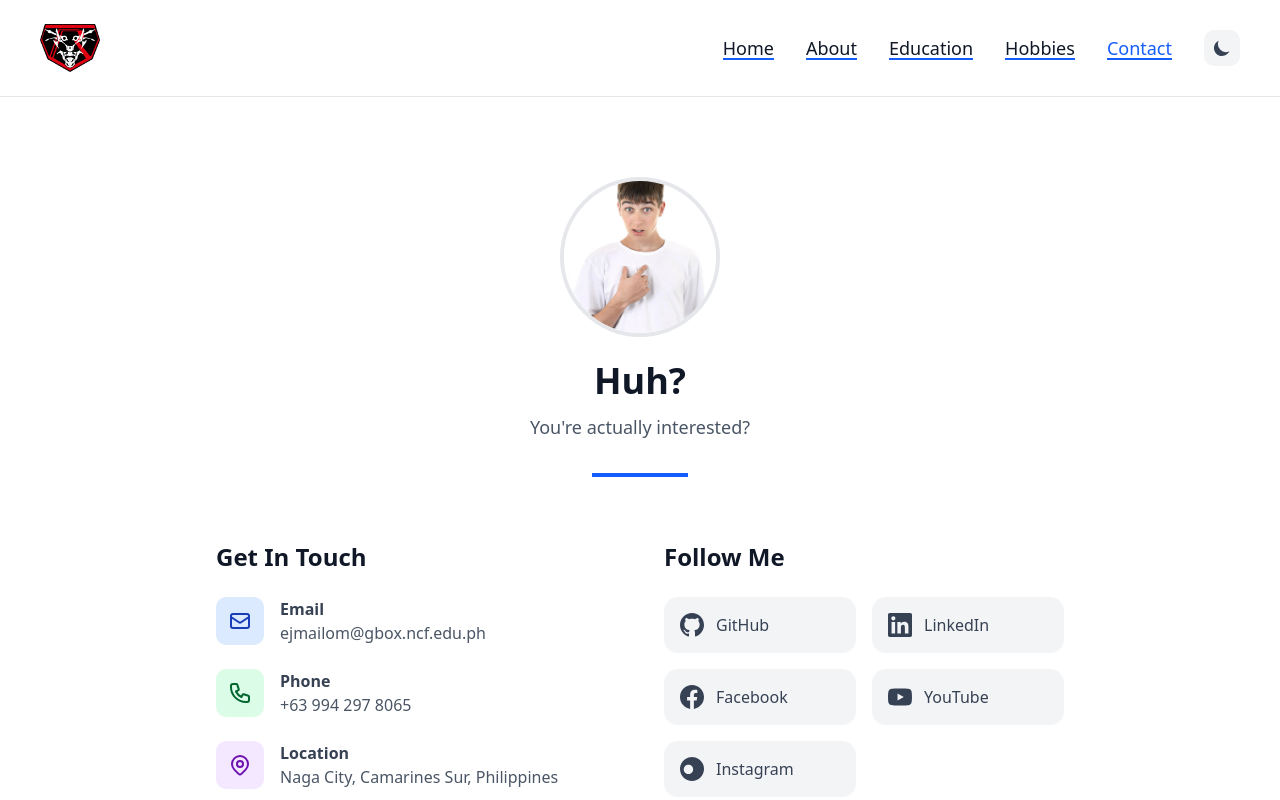
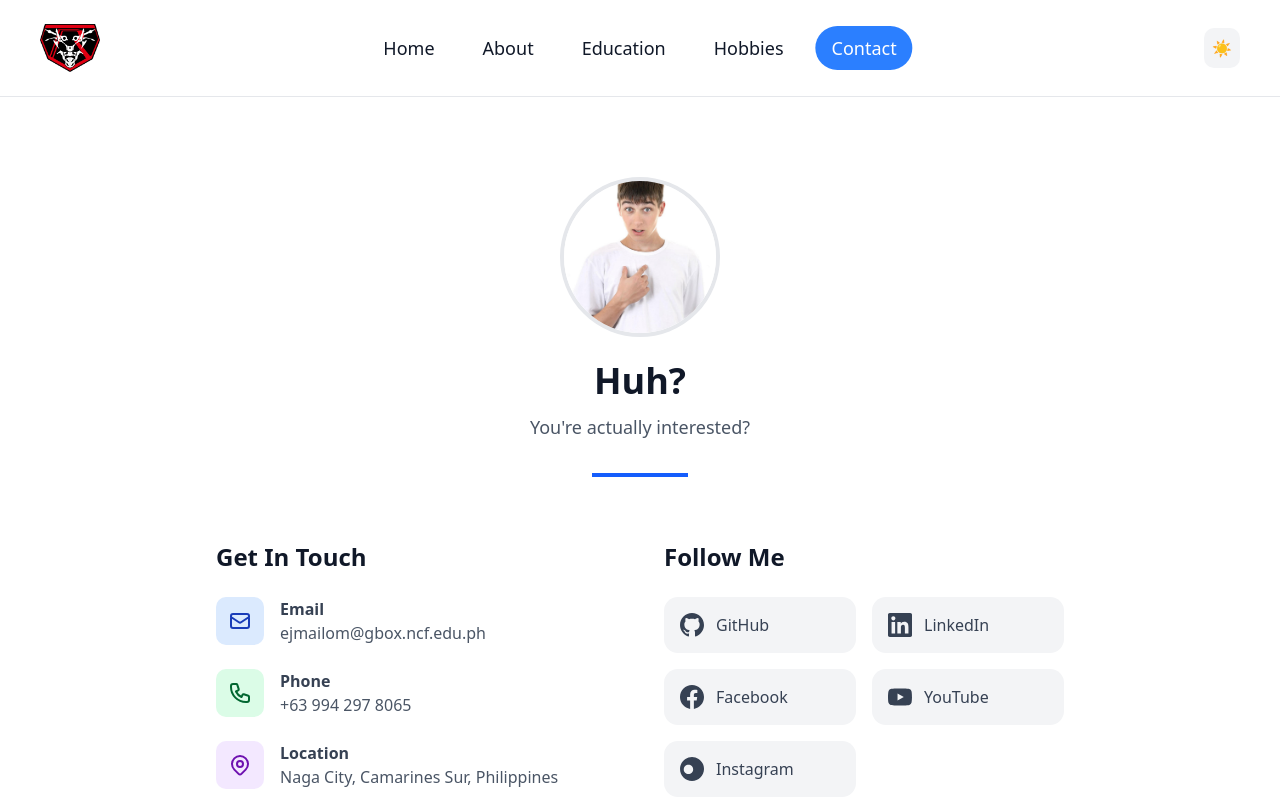
Before and after one commit to H2Broski/Because-tonight-would-be-the-night-that-I-will-PORTFOLIO, a Next.js app: page /contact in a window 1280 px wide. Shown: the top 800 px of the page. Built offline with nearby package versions, Linux system fonts and the light colour scheme.

Commit message:
Remove auth pages from portfolio

```diff
--- a/src/app/about/page.tsx
+++ b/src/app/about/page.tsx
@@ -49,34 +49,34 @@ export default function About() {
         </a>
 
         {/* Navigation Links - Centered */}
-        <div className="absolute left-1/2 transform -translate-x-1/2 flex items-center gap-8">
+        <div className="absolute left-1/2 transform -translate-x-1/2 flex items-center gap-4">
           <Link
             href="/home"
-            className="text-lg hover:text-blue-500 transition-colors duration-300"
+            className="text-lg px-4 py-2 rounded-full transition-all duration-300 hover:bg-blue-500 hover:text-white"
           >
             Home
           </Link>
           <Link
             href="/about"
-            className="text-lg font-semibold text-blue-500 transition-colors duration-300"
+            className="text-lg px-4 py-2 rounded-full bg-blue-500 text-white transition-all duration-300"
           >
             About
           </Link>
           <Link
             href="/education"
-            className="text-lg hover:text-blue-500 transition-colors duration-300"
+            className="text-lg px-4 py-2 rounded-full transition-all duration-300 hover:bg-blue-500 hover:text-white"
           >
             Education
           </Link>
           <Link
             href="/hobbies"
-            className="text-lg hover:text-blue-500 transition-colors duration-300"
+            className="text-lg px-4 py-2 rounded-full transition-all duration-300 hover:bg-blue-500 hover:text-white"
           >
             Hobbies
           </Link>
           <Link
             href="/contact"
-            className="text-lg hover:text-blue-500 transition-colors duration-300"
+            className="text-lg px-4 py-2 rounded-full transition-all duration-300 hover:bg-blue-500 hover:text-white"
           >
             Contact
           </Link>
--- a/src/app/contact/page.tsx
+++ b/src/app/contact/page.tsx
@@ -1,6 +1,7 @@
 "use client";
 
 import { useState, useEffect } from "react";
+import Link from "next/link";
 
 export default function Contact() {
   const [isLoaded, setIsLoaded] = useState(false);
@@ -87,71 +88,66 @@ export default function Contact() {
           isLoaded ? "opacity-100 translate-y-0" : "opacity-0 -translate-y-2"
         } ${isDarkMode ? "border-gray-700" : "border-gray-200"}`}
       >
+        {/* Logo - Links to Kamen Rider Wiki */}
         <a
           href="https://kamenrider.fandom.com/wiki/Kamen_Rider_Wiki"
           target="_blank"
           rel="noopener noreferrer"
-          className="transition-all duration-300 hover:scale-110"
+          className="flex items-center hover:scale-110 transition-transform duration-300 flex-shrink-0"
         >
-          <img src="logo.webp" alt="Kamen Rider Logo" className="h-12 w-auto" />
+          <img
+            src="/logo.webp"
+            alt="Shin Kamen Rider Logo"
+            className="h-12 w-auto"
+          />
         </a>
 
-        <div className="flex items-center gap-8">
-          <ul className="flex gap-8 text-lg">
-            {["Home", "About", "Education", "Hobbies", "Contact"].map(
-              (item, index) => (
-                <li key={item} style={{ transitionDelay: `${index * 100}ms` }}>
-                  <a
-                    href={item === "Home" ? "/" : `/${item.toLowerCase()}`}
-                    className={`relative group transition-colors duration-300 ${
-                      isDarkMode ? "hover:text-blue-400" : "hover:text-blue-600"
-                    } ${
-                      item === "Contact"
-                        ? isDarkMode
-                          ? "text-blue-400"
-                          : "text-blue-600"
-                        : ""
-                    }`}
+        {/* Navigation Links - Centered */}
+        <div className="absolute left-1/2 transform -translate-x-1/2 flex items-center gap-4">
+          <Link
+            href="/home"
+            className="text-lg px-4 py-2 rounded-full transition-all duration-300 hover:bg-blue-500 hover:text-white"
           >
-                    {item}
-                    <span
-                      className={`absolute left-0 bottom-0 w-full h-0.5 transition-all duration-300 ${
-                        isDarkMode ? "bg-blue-400" : "bg-blue-600"
-                      } ${
-                        item === "Contact" ? "w-full" : "w-0 group-hover:w-full"
-                      }`}
-                    ></span>
-                  </a>
-                </li>
-              )
-            )}
-          </ul>
+            Home
+          </Link>
+          <Link
+            href="/about"
+            className="text-lg px-4 py-2 rounded-full transition-all duration-300 hover:bg-blue-500 hover:text-white"
+          >
+            About
+          </Link>
+          <Link
+            href="/education"
+            className="text-lg px-4 py-2 rounded-full transition-all duration-300 hover:bg-blue-500 hover:text-white"
+          >
+            Education
+          </Link>
+          <Link
+            href="/hobbies"
+            className="text-lg px-4 py-2 rounded-full transition-all duration-300 hover:bg-blue-500 hover:text-white"
+          >
+            Hobbies
+          </Link>
+          <Link
+            href="/contact"
+            className="text-lg px-4 py-2 rounded-full bg-blue-500 text-white transition-all duration-300"
+          >
+            Contact
+          </Link>
+        </div>
 
-          {/* Theme Toggle Button */}
+        {/* Theme Toggle */}
         <button
           onClick={toggleTheme}
-            className={`p-2 rounded-lg transition-all duration-300 ${
+          className={`p-2 rounded-lg transition-all duration-300 flex-shrink-0 ${
             isDarkMode
               ? "bg-gray-800 hover:bg-gray-700 text-yellow-400"
               : "bg-gray-100 hover:bg-gray-200 text-gray-700"
           }`}
           aria-label="Toggle theme"
         >
-            {isDarkMode ? (
-              <svg className="w-5 h-5" fill="currentColor" viewBox="0 0 20 20">
-                <path
-                  fillRule="evenodd"
-                  d="M10 2a1 1 0 011 1v1a1 1 0 11-2 0V3a1 1 0 011-1zm4 8a4 4 0 11-8 0 4 4 0 018 0zm-.464 4.95l.707.707a1 1 0 001.414-1.414l-.707-.707a1 1 0 00-1.414 1.414zm2.12-10.607a1 1 0 010 1.414l-.706.707a1 1 0 11-1.414-1.414l.707-.707a1 1 0 011.414 0zM17 11a1 1 0 100-2h-1a1 1 0 100 2h1zm-7 4a1 1 0 011 1v1a1 1 0 11-2 0v-1a1 1 0 011-1zM5.05 6.464A1 1 0 106.465 5.05l-.708-.707a1 1 0 00-1.414 1.414l.707.707zm1.414 8.486l-.707.707a1 1 0 01-1.414-1.414l.707-.707a1 1 0 011.414 1.414zM4 11a1 1 0 100-2H3a1 1 0 000 2h1z"
-                  clipRule="evenodd"
-                />
-              </svg>
-            ) : (
-              <svg className="w-5 h-5" fill="currentColor" viewBox="0 0 20 20">
-                <path d="M17.293 13.293A8 8 0 016.707 2.707a8.001 8.001 0 1010.586 10.586z" />
-              </svg>
-            )}
+          {isDarkMode ? "🌙" : "☀️"}
         </button>
-        </div>
       </nav>
 
       {/* HERO SECTION - Similar to Home Page */}
--- a/src/app/education/page.tsx
+++ b/src/app/education/page.tsx
@@ -119,34 +119,34 @@ export default function Education() {
         </a>
 
         {/* Navigation Links - Centered */}
-        <div className="absolute left-1/2 transform -translate-x-1/2 flex items-center gap-8">
+        <div className="absolute left-1/2 transform -translate-x-1/2 flex items-center gap-4">
           <Link
             href="/home"
-            className="text-lg hover:text-blue-500 transition-colors duration-300"
+            className="text-lg px-4 py-2 rounded-full transition-all duration-300 hover:bg-blue-500 hover:text-white"
           >
             Home
           </Link>
           <Link
             href="/about"
-            className="text-lg hover:text-blue-500 transition-colors duration-300"
+            className="text-lg px-4 py-2 rounded-full transition-all duration-300 hover:bg-blue-500 hover:text-white"
           >
             About
           </Link>
           <Link
             href="/education"
-            className="text-lg font-semibold text-blue-500 transition-colors duration-300"
+            className="text-lg px-4 py-2 rounded-full bg-blue-500 text-white transition-all duration-300"
           >
             Education
           </Link>
           <Link
             href="/hobbies"
-            className="text-lg hover:text-blue-500 transition-colors duration-300"
+            className="text-lg px-4 py-2 rounded-full transition-all duration-300 hover:bg-blue-500 hover:text-white"
           >
             Hobbies
           </Link>
           <Link
             href="/contact"
-            className="text-lg hover:text-blue-500 transition-colors duration-300"
+            className="text-lg px-4 py-2 rounded-full transition-all duration-300 hover:bg-blue-500 hover:text-white"
           >
             Contact
           </Link>
--- a/src/app/hobbies/page.tsx
+++ b/src/app/hobbies/page.tsx
@@ -305,34 +305,34 @@ export default function Hobbies() {
         </a>
 
         {/* Navigation Links - Centered */}
-        <div className="absolute left-1/2 transform -translate-x-1/2 flex items-center gap-8">
+        <div className="absolute left-1/2 transform -translate-x-1/2 flex items-center gap-4">
           <Link
             href="/home"
-            className="text-lg hover:text-blue-500 transition-colors duration-300"
+            className="text-lg px-4 py-2 rounded-full transition-all duration-300 hover:bg-blue-500 hover:text-white"
           >
             Home
           </Link>
           <Link
             href="/about"
-            className="text-lg hover:text-blue-500 transition-colors duration-300"
+            className="text-lg px-4 py-2 rounded-full transition-all duration-300 hover:bg-blue-500 hover:text-white"
           >
             About
           </Link>
           <Link
             href="/education"
-            className="text-lg hover:text-blue-500 transition-colors duration-300"
+            className="text-lg px-4 py-2 rounded-full transition-all duration-300 hover:bg-blue-500 hover:text-white"
           >
             Education
           </Link>
           <Link
             href="/hobbies"
-            className="text-lg font-semibold text-blue-500 transition-colors duration-300"
+            className="text-lg px-4 py-2 rounded-full bg-blue-500 text-white transition-all duration-300"
           >
             Hobbies
           </Link>
           <Link
             href="/contact"
-            className="text-lg hover:text-blue-500 transition-colors duration-300"
+            className="text-lg px-4 py-2 rounded-full transition-all duration-300 hover:bg-blue-500 hover:text-white"
           >
             Contact
           </Link>
--- a/src/app/home/page.tsx
+++ b/src/app/home/page.tsx
@@ -57,34 +57,34 @@ export default function HomePage() {
         </a>
 
         {/* Navigation Links - Centered */}
-        <div className="absolute left-1/2 transform -translate-x-1/2 flex items-center gap-8">
+        <div className="absolute left-1/2 transform -translate-x-1/2 flex items-center gap-4">
           <Link
             href="/home"
-            className="text-lg font-semibold text-blue-500 transition-colors duration-300"
+            className="text-lg px-4 py-2 rounded-full bg-blue-500 text-white transition-all duration-300"
           >
             Home
           </Link>
           <Link
             href="/about"
-            className="text-lg hover:text-blue-500 transition-colors duration-300"
+            className="text-lg px-4 py-2 rounded-full transition-all duration-300 hover:bg-blue-500 hover:text-white"
           >
             About
           </Link>
           <Link
             href="/education"
-            className="text-lg hover:text-blue-500 transition-colors duration-300"
+            className="text-lg px-4 py-2 rounded-full transition-all duration-300 hover:bg-blue-500 hover:text-white"
           >
             Education
           </Link>
           <Link
             href="/hobbies"
-            className="text-lg hover:text-blue-500 transition-colors duration-300"
+            className="text-lg px-4 py-2 rounded-full transition-all duration-300 hover:bg-blue-500 hover:text-white"
           >
             Hobbies
           </Link>
           <Link
             href="/contact"
-            className="text-lg hover:text-blue-500 transition-colors duration-300"
+            className="text-lg px-4 py-2 rounded-full transition-all duration-300 hover:bg-blue-500 hover:text-white"
           >
             Contact
           </Link>
```
Lines whose indentation alone changed are shown as unchanged.
